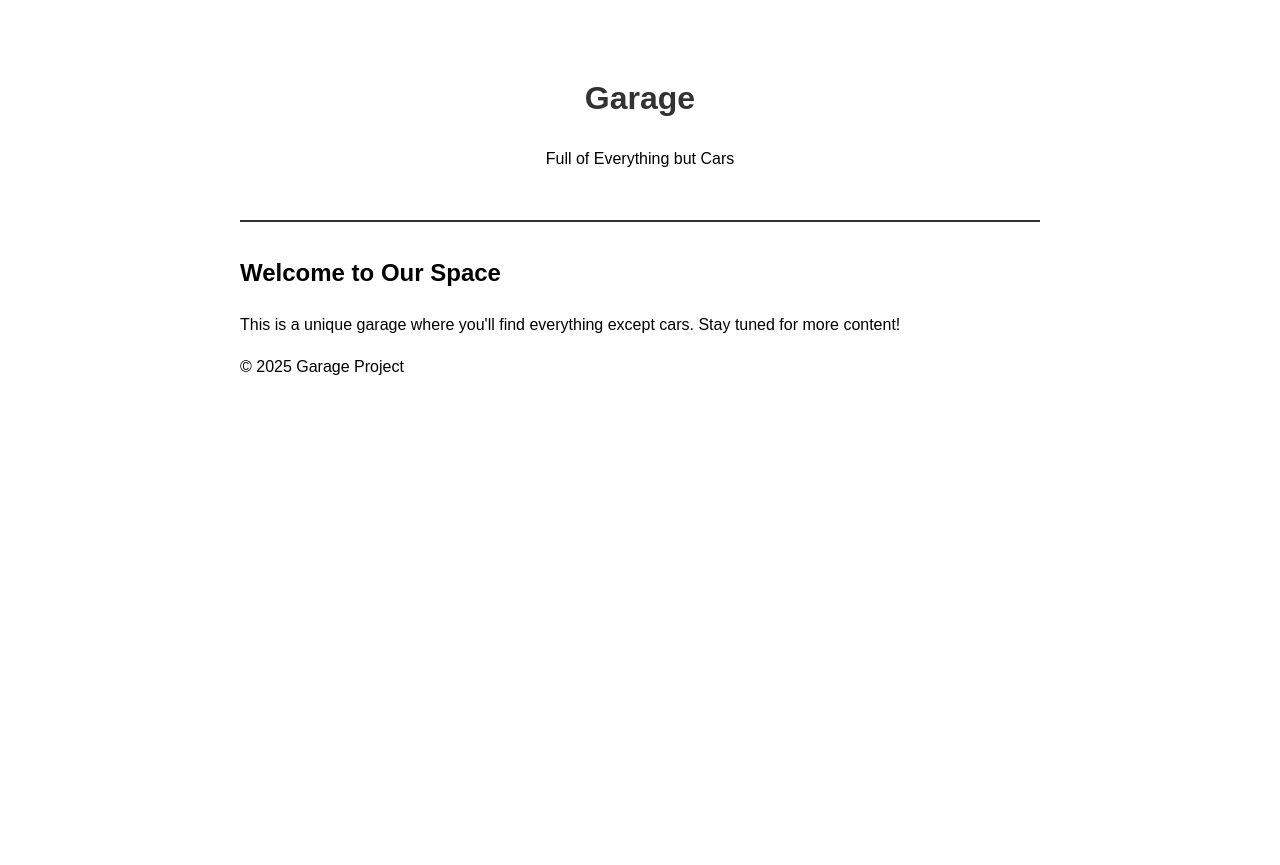
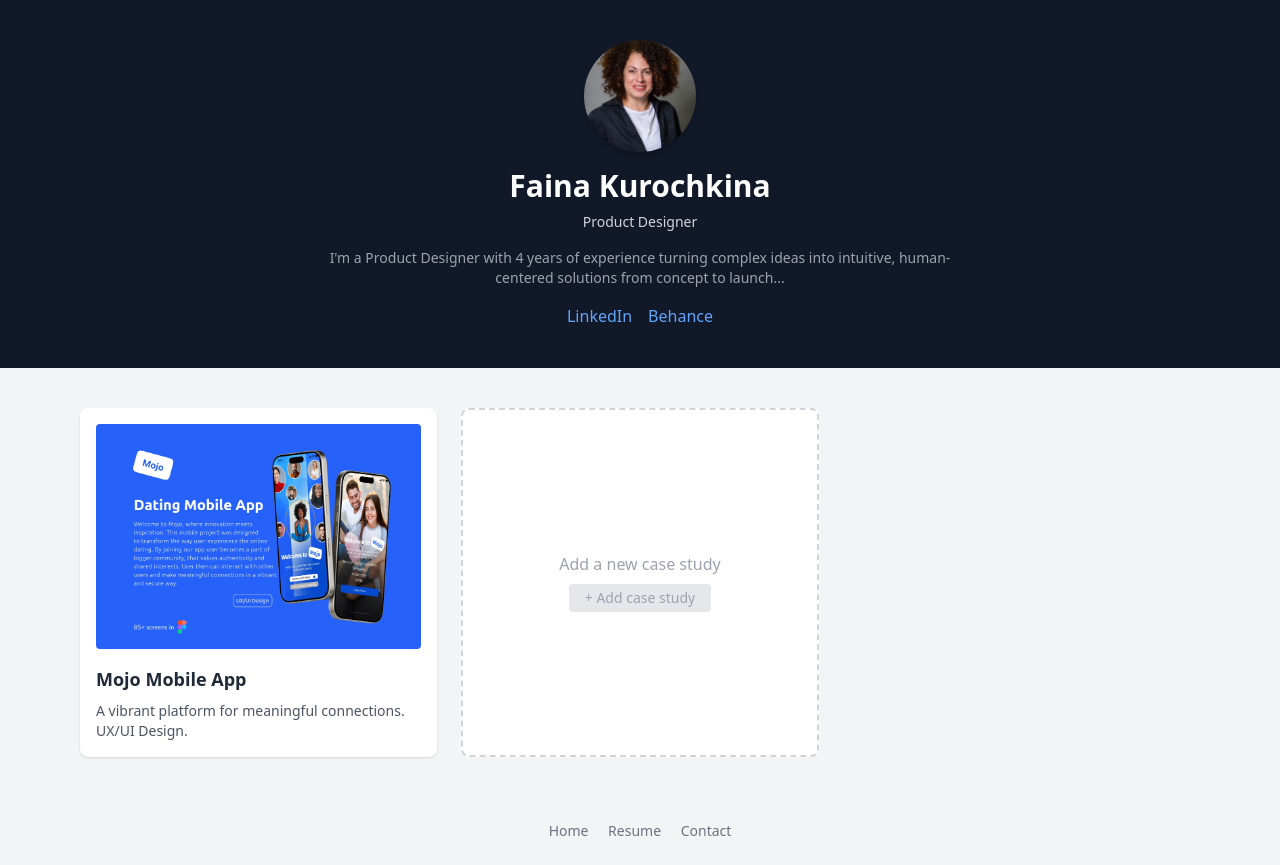
Before and after one commit to filinus/garage, a plain HTML site: page index.html in a window 1280 px wide. Before the commit the page ends 800 px from the top, so only its background shows below. Drawn offline with nearby package versions, Linux system fonts and the light colour scheme.

Commit message:
added an avatar image and tailwind placeholder

```diff
--- a/index.html
+++ b/index.html
@@ -1,42 +1,50 @@
+<!-- index.html | version 1.1 (Tailwind CSS) -->
 <!DOCTYPE html>
 <html lang="en">
 <head>
-    <meta charset="UTF-8">
-    <meta name="viewport" content="width=device-width, initial-scale=1.0">
-    <title>Garage - Full of Everything but Cars</title>
-    <style>
-        body {
-            font-family: Arial, sans-serif;
-            line-height: 1.6;
-            margin: 0;
-            padding: 20px;
-            max-width: 800px;
-            margin: 0 auto;
-        }
-        header {
-            text-align: center;
-            padding: 2rem 0;
-            border-bottom: 2px solid #333;
-            margin-bottom: 2rem;
-        }
-        h1 {
-            color: #333;
-        }
-    </style>
+    <meta charset="UTF-8" />
+    <meta name="viewport" content="width=device-width, initial-scale=1.0"/>
+    <title>Faina Kurochkina - Portfolio</title>
+    <script src="https://cdn.tailwindcss.com"></script>
 </head>
-<body>
-    <header>
-        <h1>Garage</h1>
-        <p>Full of Everything but Cars</p>
-    </header>
-    <main>
-        <section>
-            <h2>Welcome to Our Space</h2>
-            <p>This is a unique garage where you'll find everything except cars. Stay tuned for more content!</p>
-        </section>
-    </main>
-    <footer>
-        <p>© 2025 Garage Project</p>
-    </footer>
+<body class="bg-gray-100 text-gray-800 font-sans">
+
+<!-- Header -->
+<header class="bg-gray-900 text-white py-10 px-4 text-center">
+    <img src="avatar.webp" alt="Faina Kurochkina" class="w-28 h-28 rounded-full mx-auto mb-4 object-cover shadow-md"/>
+    <h1 class="text-3xl font-bold">Faina Kurochkina</h1>
+    <p class="mt-2 text-sm text-gray-300">Product Designer</p>
+    <p class="mt-4 max-w-2xl mx-auto text-sm text-gray-400">
+        I'm a Product Designer with 4 years of experience turning complex ideas into intuitive, human-centered solutions from concept to launch...
+    </p>
+    <div class="mt-4 flex justify-center space-x-4">
+        <a href="#" class="text-blue-400 hover:underline">LinkedIn</a>
+        <a href="#" class="text-blue-400 hover:underline">Behance</a>
+    </div>
+</header>
+
+<!-- Portfolio Projects -->
+<main class="py-10 px-4 max-w-6xl mx-auto grid sm:grid-cols-2 lg:grid-cols-3 gap-6">
+    <div class="bg-white rounded-lg shadow p-4">
+        <img src="mojo_app.webp" alt="Project" class="rounded mb-4">
+        <h2 class="text-lg font-semibold">Mojo Mobile App</h2>
+        <p class="text-sm text-gray-600 mt-2">A vibrant platform for meaningful connections. UX/UI Design.</p>
+    </div>
+
+    <div class="bg-white rounded-lg border-dashed border-2 border-gray-300 p-4 flex flex-col justify-center items-center text-gray-400">
+        <p class="text-center">Add a new case study</p>
+        <button class="mt-2 text-sm bg-gray-200 px-4 py-1 rounded" disabled>+ Add case study</button>
+    </div>
+</main>
+
+<!-- Footer -->
+<footer class="text-center text-sm text-gray-500 py-6">
+    <nav class="space-x-4">
+        <a href="#" class="hover:underline">Home</a>
+        <a href="#" class="hover:underline">Resume</a>
+        <a href="#" class="hover:underline">Contact</a>
+    </nav>
+</footer>
+
 </body>
 </html>
```
Also changed, not shown: avatar.webp (added), mojo_app.webp (added).
